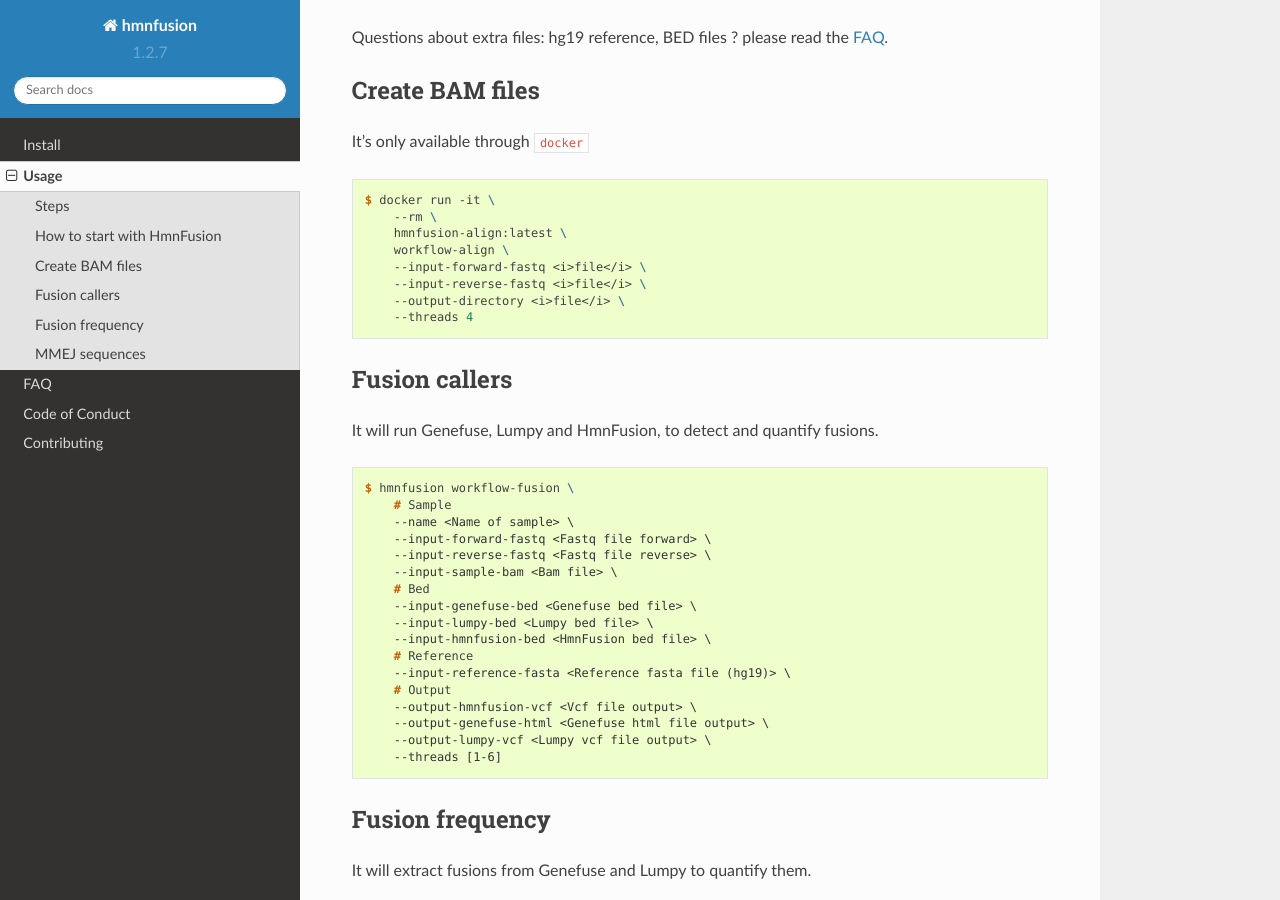
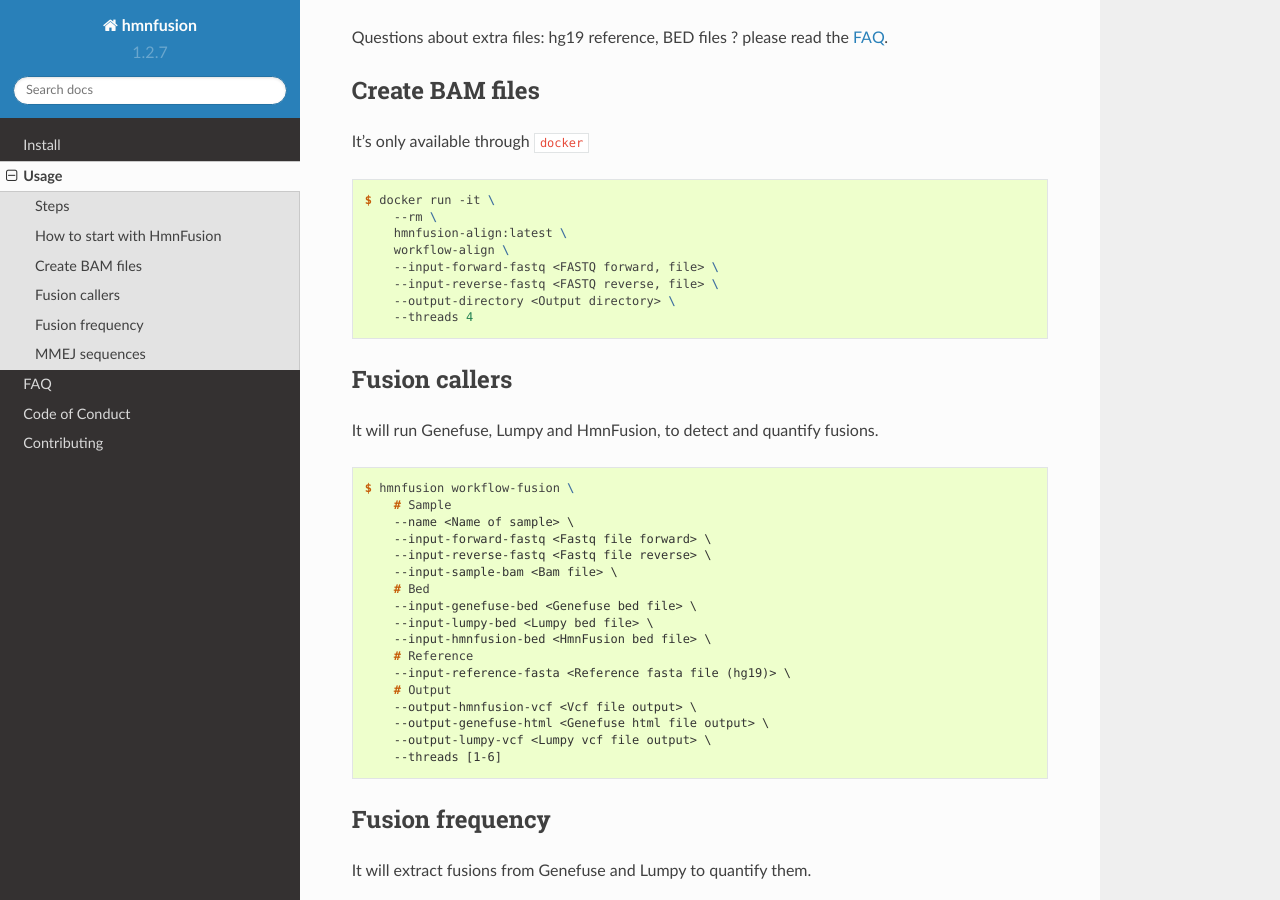
Before and after one commit to guillaume-gricourt/HmnFusion, a Sphinx documentation site: the page built from docs/usage.rst, in a window 1280 px wide and 900 px high, scrolled down 654 px. Built offline with Sphinx 7.4.7 and the Read the Docs theme 2.0.0, drawn with Linux system fonts in a browser that asks for light colours; pages that are not in the unit, such as notebooks, are missing from menus.

Commit message:
fix(readthedocs): syntax

```diff
--- a/docs/usage.rst
+++ b/docs/usage.rst
@@ -36,9 +36,9 @@
         --rm \
         hmnfusion-align:latest \
         workflow-align \
-        --input-forward-fastq <i>file</i> \
-        --input-reverse-fastq <i>file</i> \
-        --output-directory <i>file</i> \
+        --input-forward-fastq <FASTQ forward, file> \
+        --input-reverse-fastq <FASTQ reverse, file> \
+        --output-directory <Output directory> \
         --threads 4
 
 Fusion callers
```
